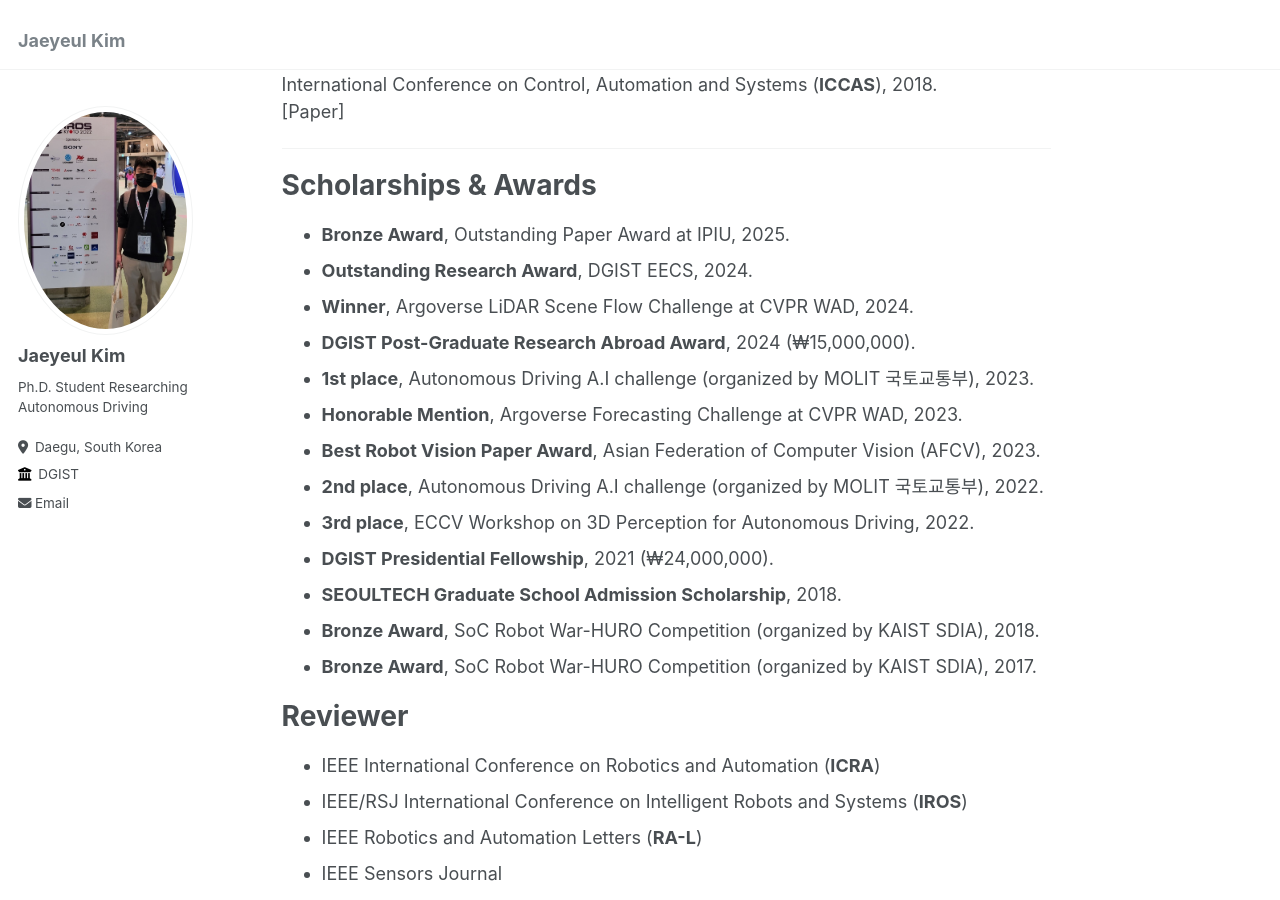
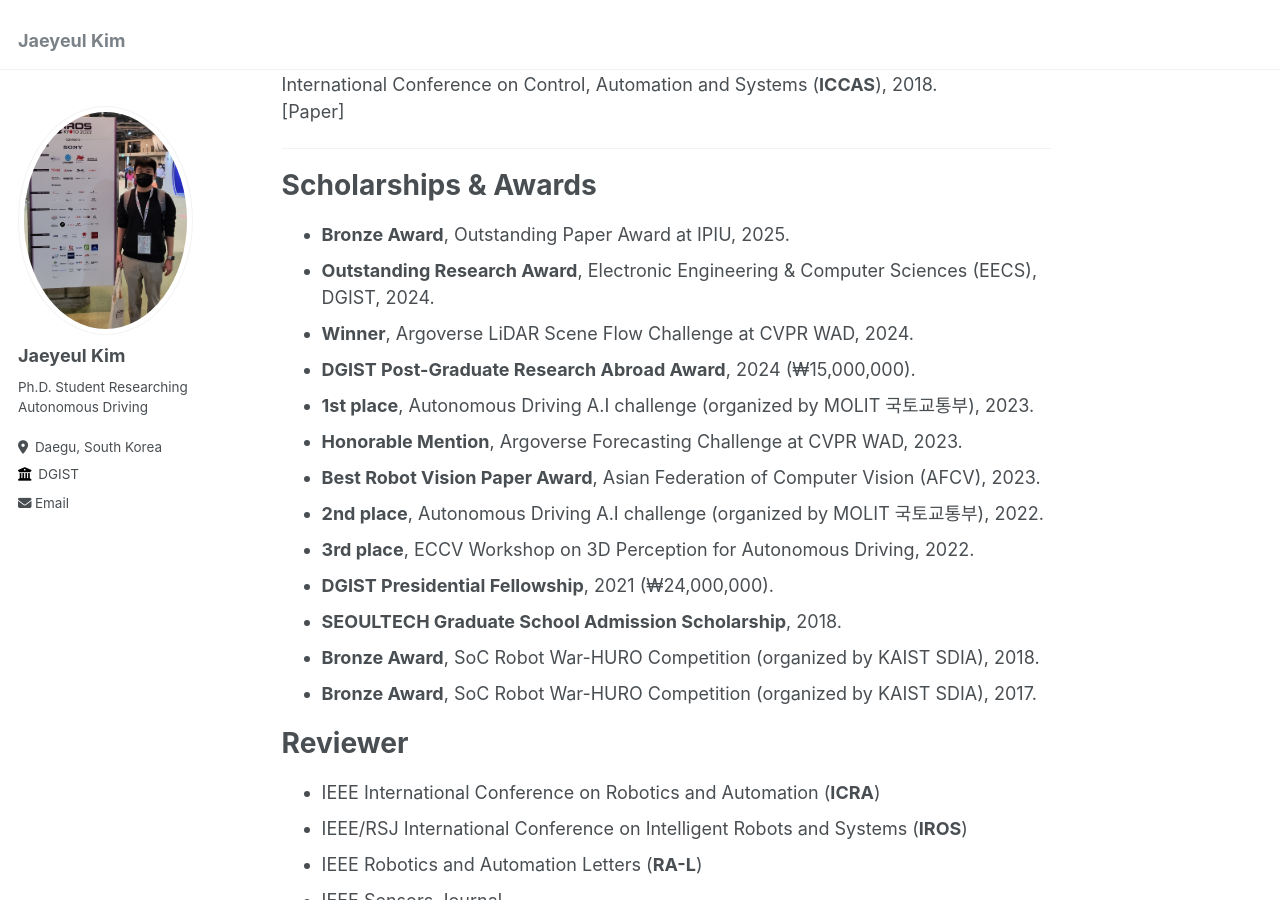
Before and after one commit to jykim94/jykim94.github.io, a Jekyll site: the page built from _pages/about.md, in a window 1280 px wide and 900 px high, scrolled down 5073 px. Built offline with Jekyll 4.4.1, drawn with Linux system fonts in a browser that asks for light colours.

Commit message:
Update homepage

```diff
--- a/_pages/about.md
+++ b/_pages/about.md
@@ -296,7 +296,7 @@ International Conference on Control, Automation and Systems (**ICCAS**), 2018.<b
 Scholarships & Awards
 ======
 - **Bronze Award**, Outstanding Paper Award at IPIU, 2025.
-- **Outstanding Research Award**, DGIST EECS, 2024.
+- **Outstanding Research Award**, Electronic Engineering & Computer Sciences (EECS), DGIST, 2024.
 - **Winner**, Argoverse LiDAR Scene Flow Challenge at CVPR WAD, 2024.
 - **DGIST Post-Graduate Research Abroad Award**, 2024 (₩15,000,000).
 - **1st place**, Autonomous Driving A.I challenge (organized by MOLIT 국토교통부), 2023.
```
